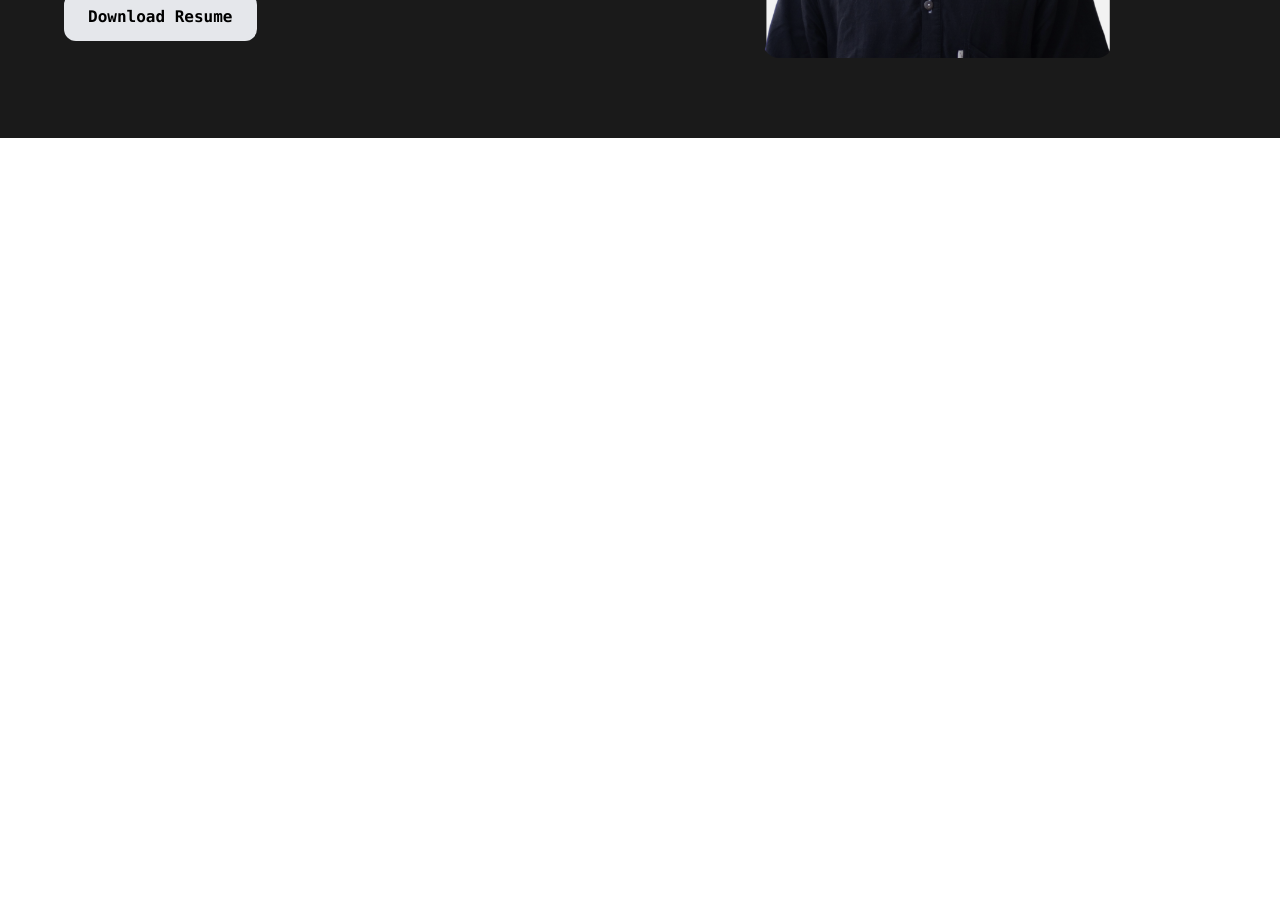
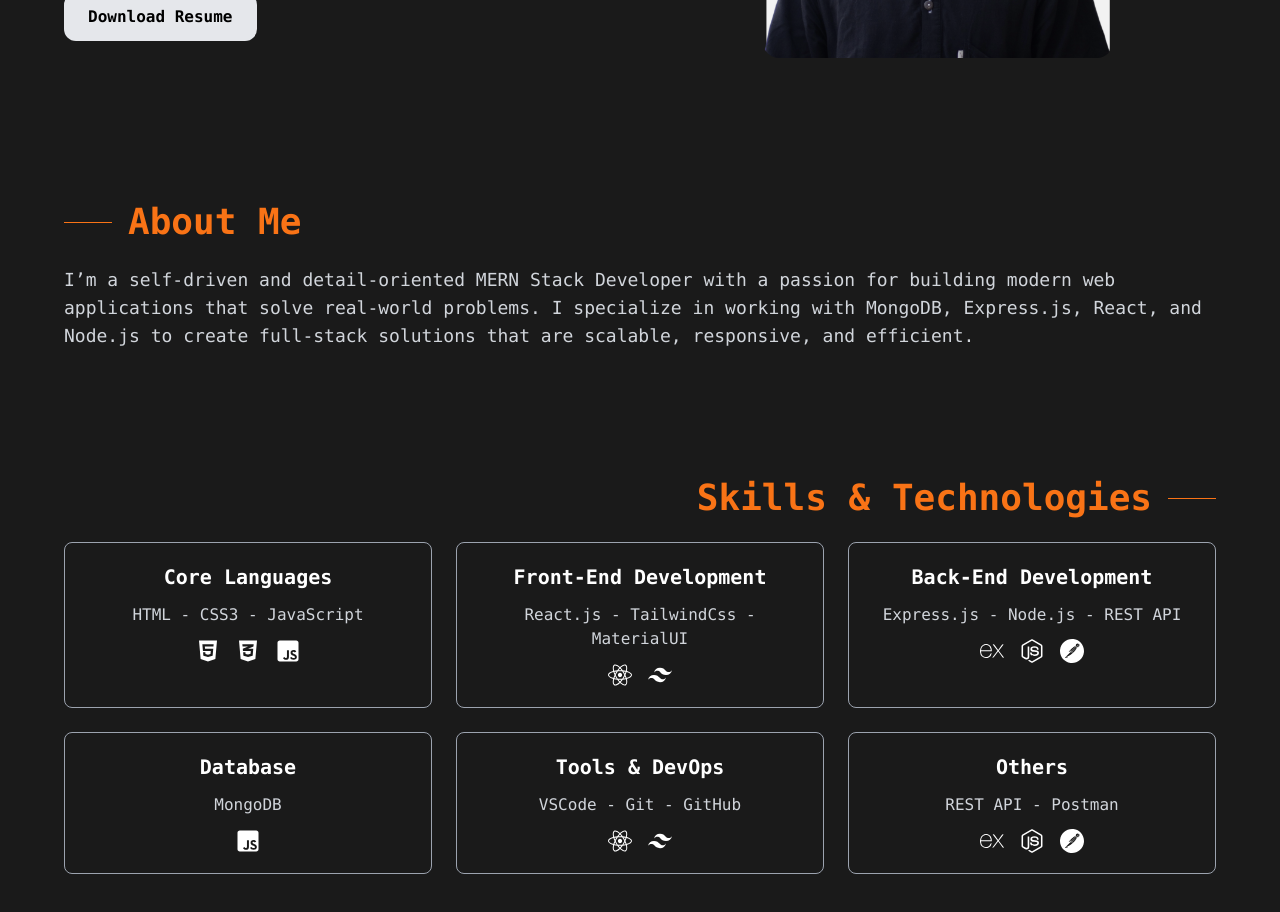
Before and after one commit to ThurainDev/my-portfolio, a React (Vite) app: page / in a window 1280 px wide. Shown: the part 460-1372 px from the top of the page. Before the commit the page ends 800 px from the top, so only its background shows below. Built offline with nearby package versions, Linux system fonts and the light colour scheme.

Commit message:
aboutMe and skills

```diff
--- a/package.json
+++ b/package.json
@@ -12,6 +12,7 @@
   "dependencies": {
     "react": "^19.1.0",
     "react-dom": "^19.1.0",
+    "react-icons": "^5.5.0",
     "react-router-dom": "^7.6.1"
   },
   "devDependencies": {
--- a/src/App.jsx
+++ b/src/App.jsx
@@ -1,10 +1,16 @@
 import Navbar from './components/Navbar';
 import Hero from './components/Hero'
+import About from './components/About'
+import Skills from './components/Skills'
+
 function App() {
   return (
     <>
       <Navbar />
       <Hero />
+      <About/>
+      <Skills/>
+
     </>
   );
 }
--- a/src/components/About.jsx
+++ b/src/components/About.jsx
@@ -0,0 +1,22 @@
+import React from 'react';
+
+const About = () => {
+  return (
+    <section className="bg-theme-color text-white px-4 py-16">
+      <div className="max-w-6xl mx-auto">
+        <div className="flex items-center mb-6">
+          <div className="h-px w-12 bg-orange-500 mr-4" />
+          <h2 className="text-3xl md:text-4xl font-bold text-orange-500 font-mono">About Me</h2>
+        </div>
+        <p className="text-gray-300 text-base md:text-lg font-mono leading-relaxed">
+          I’m a self-driven and detail-oriented MERN Stack Developer with a passion for building
+          modern web applications that solve real-world problems. I specialize in working with
+          MongoDB, Express.js, React, and Node.js to create full-stack solutions that are scalable,
+          responsive, and efficient.
+        </p>
+      </div>
+    </section>
+  );
+};
+
+export default About;
--- a/src/components/Skills.jsx
+++ b/src/components/Skills.jsx
@@ -0,0 +1,71 @@
+import React from 'react';
+import {
+  FaHtml5,
+  FaCss3Alt,
+  FaJsSquare,
+  FaReact,
+  FaNodeJs,
+} from 'react-icons/fa';
+import { SiTailwindcss, SiExpress, SiPostman } from 'react-icons/si';
+
+const SkillCard = ({ title, techs, icons }) => (
+  <div className="border border-gray-400 rounded-lg p-5 text-center space-y-3">
+    <h3 className="font-bold text-xl font-mono">{title}</h3>
+    <p className="text-gray-300 font-mono">{techs}</p>
+    <div className="flex justify-center gap-4 text-2xl text-white">
+      {icons.map((Icon, i) => (
+        <Icon key={i} />
+      ))}
+    </div>
+  </div>
+);
+
+const Skills = () => {
+  return (
+    <section className="bg-theme-color text-white px-4 py-16">
+      <div className="max-w-6xl mx-auto">
+        <div className="flex items-center justify-end mb-6">
+          <h2 className="text-3xl md:text-4xl font-bold text-orange-500 font-mono mr-4">
+            Skills & Technologies
+          </h2>
+          <div className="h-px w-12 bg-orange-500" />
+        </div>
+
+        <div className="grid grid-cols-1 md:grid-cols-2 lg:grid-cols-3 gap-6">
+          <SkillCard
+            title="Core Languages"
+            techs="HTML - CSS3 - JavaScript"
+            icons={[FaHtml5, FaCss3Alt, FaJsSquare]}
+          />
+          <SkillCard
+            title="Front-End Development"
+            techs="React.js - TailwindCss - MaterialUI"
+            icons={[FaReact, SiTailwindcss]}
+          />
+          <SkillCard
+            title="Back-End Development"
+            techs="Express.js - Node.js - REST API"
+            icons={[SiExpress, FaNodeJs, SiPostman]}
+          />
+          <SkillCard
+            title="Database"
+            techs="MongoDB"
+            icons={[FaJsSquare]} // Replace with MongoDB icon if you prefer
+          />
+          <SkillCard
+            title="Tools & DevOps"
+            techs="VSCode - Git - GitHub"
+            icons={[FaReact, SiTailwindcss]}
+          />
+          <SkillCard
+            title="Others"
+            techs="REST API - Postman"
+            icons={[SiExpress, FaNodeJs, SiPostman]}
+          />
+        </div>
+      </div>
+    </section>
+  );
+};
+
+export default Skills;
```
Also changed, not shown: 1 other file (tests, documents, lock files or other folders).
